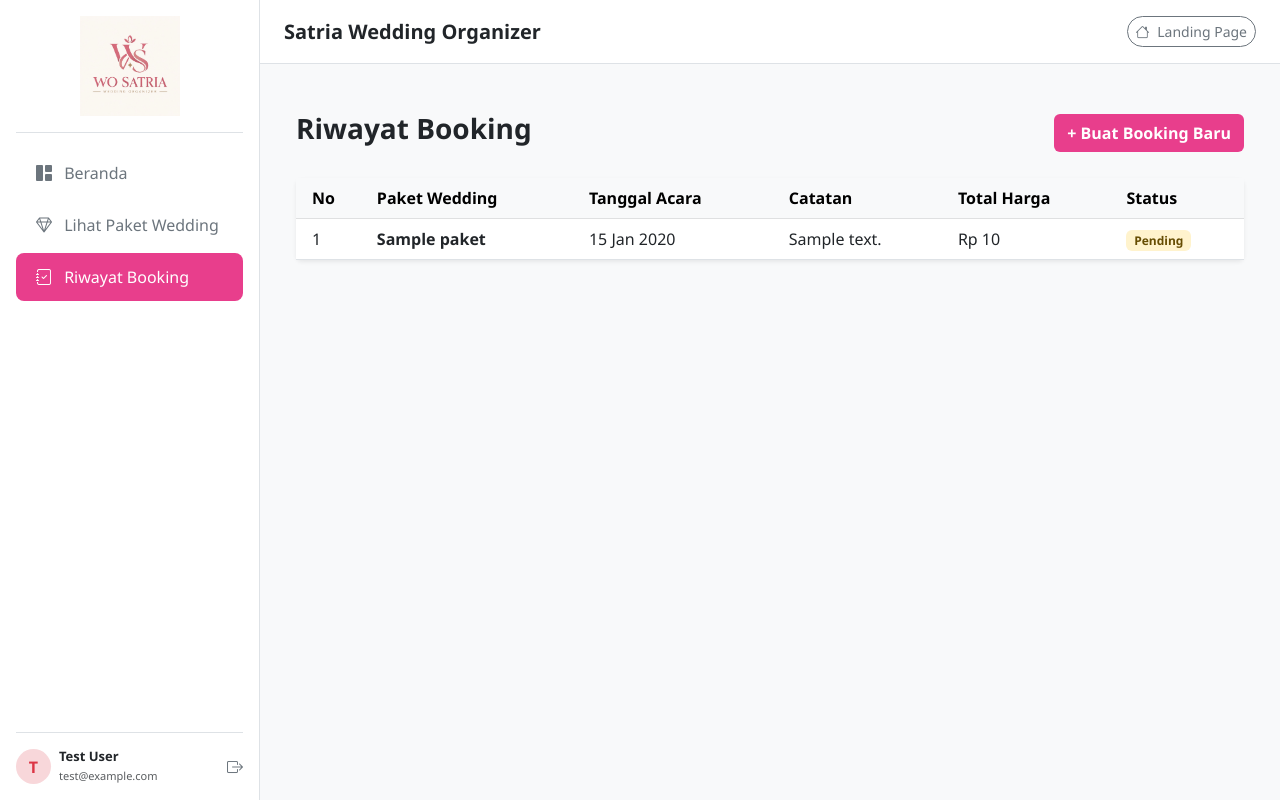
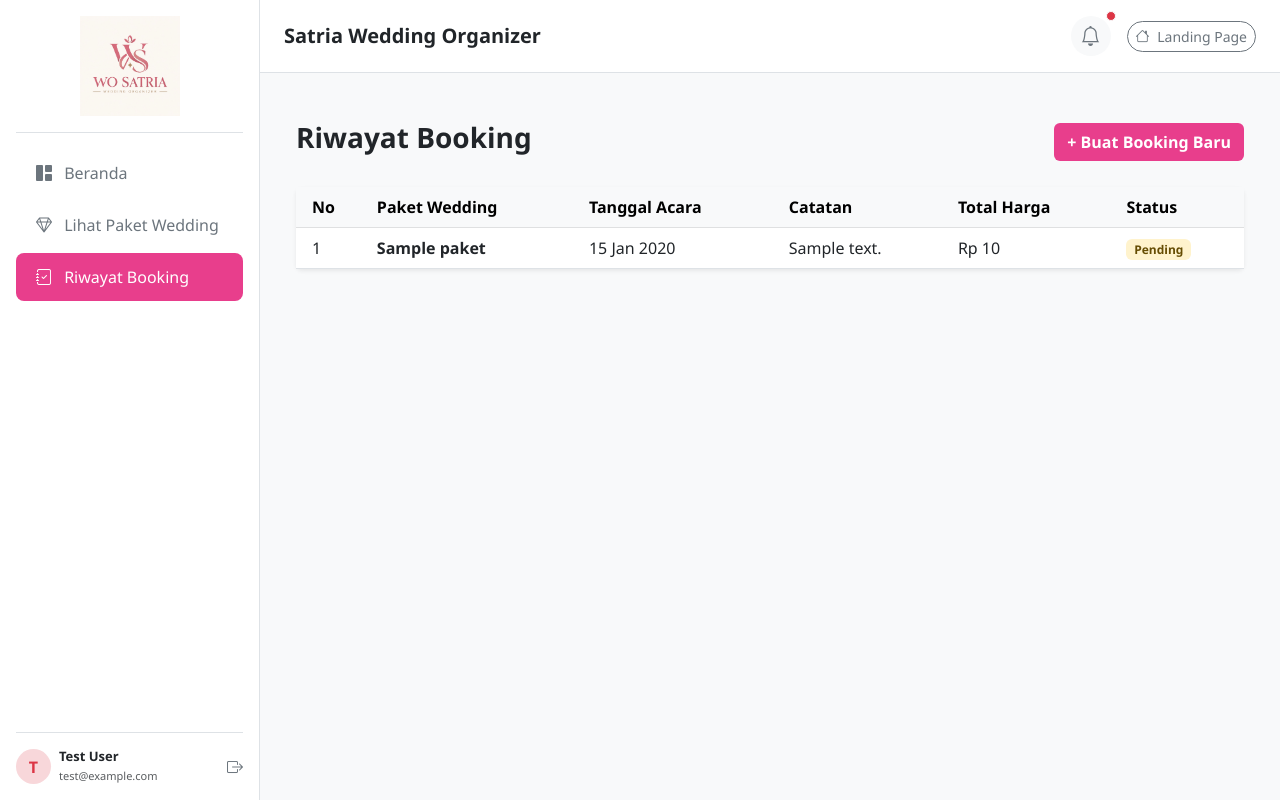
Before and after one commit to MungkinKevin/wedding-organizer, a Laravel app: page /user/booking in a window 1280 px wide. Run offline with Laravel 12, Linux system fonts and the light colour scheme; a user stored in the database is signed in; data comes from the database, SQL or seed files in the repository; tables that the repository leaves empty hold one stand-in row (values such as "Sample post").

Commit message:
penambahan notifikasi

```diff
--- a/app/Http/Controllers/UserBookingController.php
+++ b/app/Http/Controllers/UserBookingController.php
@@ -9,22 +9,40 @@ use Illuminate\Support\Facades\Auth;
 
 class UserBookingController extends Controller
 {
-    // Menampilkan riwayat booking (mengarah ke riwayat.blade.php)
+    // Menampilkan riwayat booking
     public function index()
     {
+        $userId = Auth::id();
+
         $bookings = Booking::with('paket')
-            ->where('user_id', Auth::id())
+            ->where('user_id', $userId)
             ->latest()
             ->get();
 
-        return view('user.booking.riwayat', compact('bookings'));
+        // Ambil data untuk notifikasi dropdown
+        $notifications = Booking::with('paket')
+            ->where('user_id', $userId)
+            ->latest()
+            ->take(5)
+            ->get();
+
+        return view('user.booking.riwayat', compact('bookings', 'notifications'));
     }
 
     // Menampilkan form untuk membuat booking baru
     public function create()
     {
+        $userId = Auth::id();
         $pakets = Paket::all();
-        return view('user.booking.create', compact('pakets'));
+
+        // Ambil data untuk notifikasi dropdown di halaman form juga
+        $notifications = Booking::with('paket')
+            ->where('user_id', $userId)
+            ->latest()
+            ->take(5)
+            ->get();
+
+        return view('user.booking.create', compact('pakets', 'notifications'));
     }
 
     // Menyimpan data booking baru ke database
--- a/resources/views/layouts/app-user.blade.php
+++ b/resources/views/layouts/app-user.blade.php
@@ -84,6 +84,7 @@
                     <div style="line-height: 1.2;">
                         <span class="d-block fw-bold text-dark text-truncate" style="max-width: 110px; font-size: 13px;">{{ Auth::user()->name ?? 'User Client' }}</span>
                         <small class="text-muted" style="font-size: 11px;">{{ Auth::user()->email ?? 'user@gmail.com' }}</small>
+
                     </div>
                 </a>
 
@@ -101,11 +102,53 @@
         <!-- Main Content -->
         <div class="flex-fill overflow-auto" style="height: 100vh;">
             <header class="bg-white border-bottom px-4 py-3 d-flex justify-content-between align-items-center sticky-top">
-                <h5 class="fw-bold mb-0 text-dark">Satria Wedding Organizer</h5>
-                <div class="d-flex align-items-center gap-3">
-                    <a href="{{ url('/') }}" class="btn btn-outline-secondary btn-sm rounded-pill"><i class="bi bi-house me-1"></i> Landing Page</a>
+    <h5 class="fw-bold mb-0 text-dark">Satria Wedding Organizer</h5>
+    <div class="d-flex align-items-center gap-3">
+
+        <!-- Dropdown Notifikasi -->
+        <div class="dropdown">
+            <button class="btn btn-light position-relative rounded-circle border-0 d-flex align-items-center justify-content-center" type="button" data-bs-toggle="dropdown" aria-expanded="false" style="width: 40px; height: 40px;">
+                <i class="bi bi-bell fs-5 text-secondary"></i>
+                @if(isset($notifications) && $notifications->count() > 0)
+                    <span class="position-absolute top-0 start-100 translate-middle p-1 bg-danger border border-light rounded-circle"></span>
+                @endif
+            </button>
+
+            <div class="dropdown-menu dropdown-menu-end p-3 shadow-lg border-0 rounded-4" style="width: 320px; max-height: 400px; overflow-y: auto;">
+                <h6 class="fw-bold mb-3">Notifikasi</h6>
+                <div class="list-group list-group-flush">
+                    @forelse($notifications ?? [] as $notif)
+                        <a href="{{ route('user.booking.index') }}" class="list-group-item list-group-item-action border-0 px-0 py-2 rounded-3 mb-1">
+                            <div class="d-flex align-items-start gap-2">
+                                <!-- Warna ikon  -->
+                                <div class="rounded-circle p-2 d-flex align-items-center justify-content-center text-danger"style="width: 32px; height: 32px; min-width: 32px; background-color: #c84973;" >
+                                    @if($notif->status == 'Selesai' || $notif->status == 'Dikonfirmasi')
+                                        <i class="bi bi-check-lg"></i>
+                                    @elseif($notif->status == 'Ditolak')
+                                        <i class="bi bi-x-lg"></i>
+                                    @endif
+                                </div>
+                                <div>
+                                    <p class="mb-1 small text-dark">
+                                        Status booking Paket <strong>{{ $notif->paket->name ?? 'Wedding' }}</strong> Anda saat ini: <strong>{{ ucfirst($notif->status) }}</strong>.
+                                    </p>
+                                    <span class="text-muted" style="font-size: 10px;">{{ $notif->updated_at->diffForHumans() }}</span>
+                                </div>
+                            </div>
+                        </a>
+                    @empty
+                        <p class="small text-muted text-center mb-0 py-2">Belum ada notifikasi.</p>
+                    @endforelse
                 </div>
-            </header>
+            </div>
+        </div>
+
+        <a href="{{ url('/') }}" class="btn btn-outline-secondary btn-sm rounded-pill">
+            <i class="bi bi-house me-1"></i> Landing Page
+        </a>
+    </div>
+</header>
+
 
             <main class="p-4">
                 @yield('content')
```
Also changed, not shown: app/Http/Controllers/UserDashboardController.php (+13 -4 lines).
